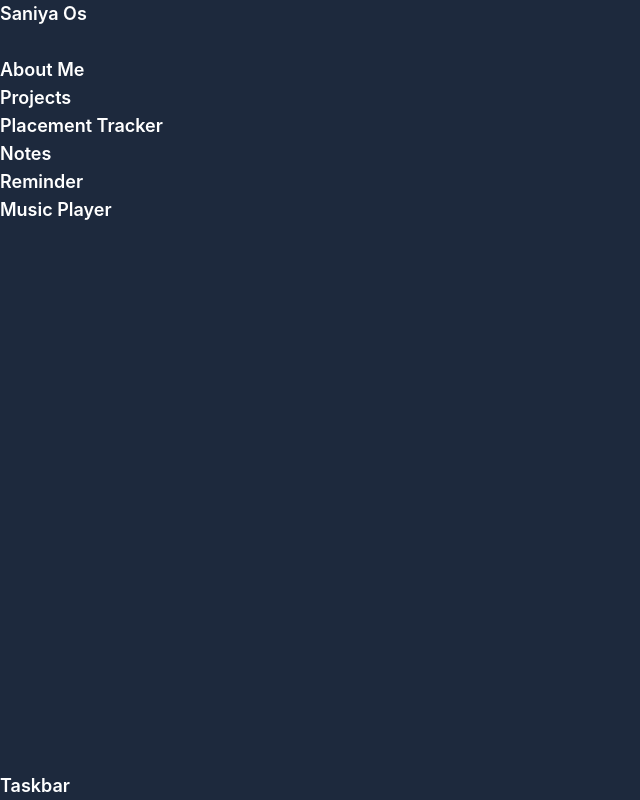
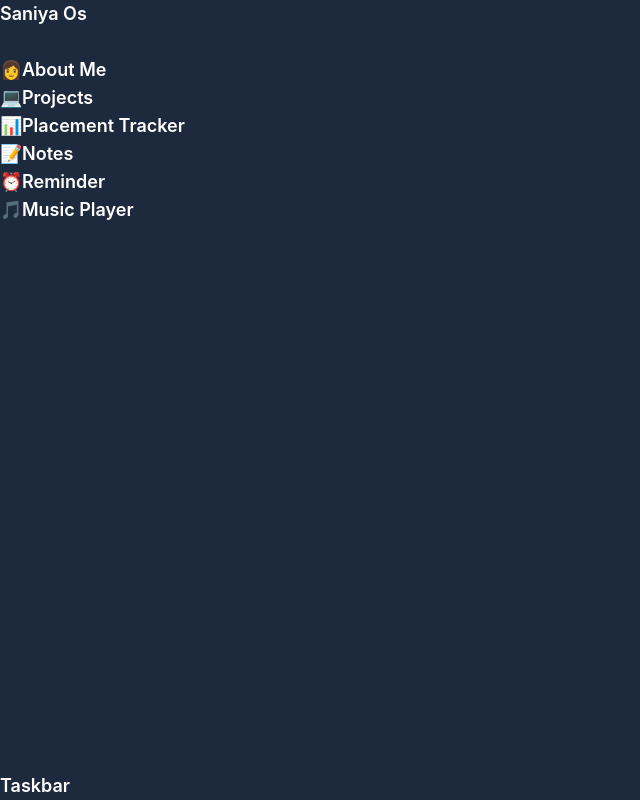
Before and after one commit to saniyamehra03/Saniya_OS, a React (Vite) app: page / in a window 1280 px wide. Shown: the whole page, without its empty margins (0-640 px from the left). Built offline with nearby package versions, Linux system fonts and the light colour scheme.

Commit message:
Create Icon component and implement icon rendering with props

```diff
--- a/src/App.jsx
+++ b/src/App.jsx
@@ -1,6 +1,15 @@
 import React from 'react'
 import "./App.css";
+import Icon from "./components/Icon";
 const App = () => {
+     const Icons=[
+     { emoji: "👩", name: "About Me" },
+      {emoji:"💻" , name: "Projects" },
+      { emoji:"📊", name: "Placement Tracker" },
+      { emoji:"📝", name:"Notes"},
+      { emoji:"⏰", name:"Reminder" },
+      {emoji:"🎵" ,name:"Music Player" },
+        ];
   return (
     <>
 
@@ -8,14 +17,18 @@ const App = () => {
 bg-slate-800 font-semibold  pt-4 pb-4 pl-4 pr-4 text-lg">
       <div>Saniya Os</div>
       <br/>
+
       <div className="flex-1">
-      <div>About Me</div>
-      <div>Projects</div>
-      <div>Placement Tracker</div>
-      <div>Notes</div>
-      <div>Reminder</div>
-      <div>Music Player</div>
-      </div>
+  {
+    Icons.map((item) => (
+      <Icon
+      key={item.name}
+      emoji={item.emoji}
+      name={item.name}
+      />
+    ))
+  }
+</div>
      <div>Taskbar</div>
      </div>
     </>
--- /dev/null
+++ b/src/components/Icon.jsx
@@ -0,0 +1,11 @@
+import React from 'react'
+
+const Icon = ({emoji,name}) => {
+  return (
+    <div>
+      {emoji}{name}
+    </div>
+  )
+}
+
+export default Icon
```
